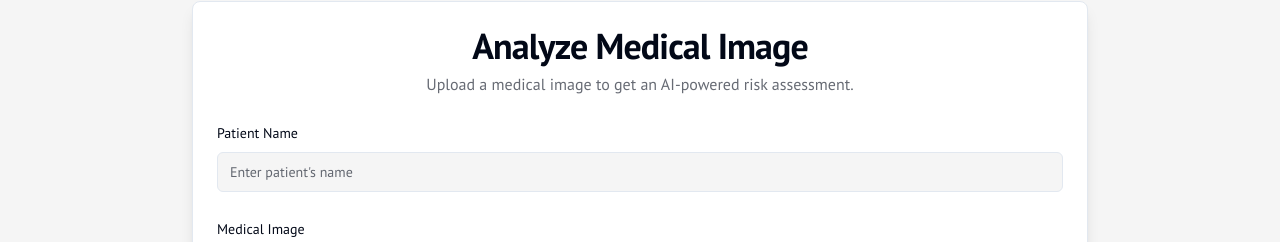
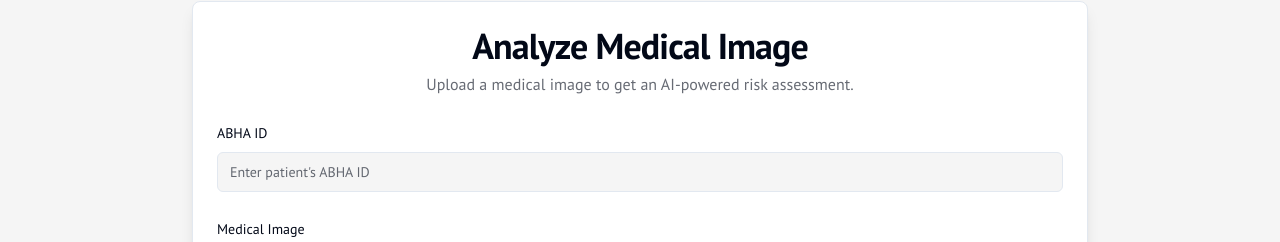
Before and after one commit to Kuber2209/sixai_octadetect, a Next.js app: page / in a window 1280 px wide. Shown: the part 668-910 px from the top of the page. Built offline with nearby package versions, Linux system fonts and the light colour scheme.

Commit message:
change the patient's name to ABHA ID (_for element <Primitive.label>_)

```diff
--- a/src/components/analysis-form.tsx
+++ b/src/components/analysis-form.tsx
@@ -24,7 +24,7 @@ const MAX_FILE_SIZE = 5000000; // 5MB
 const ACCEPTED_IMAGE_TYPES = ["image/jpeg", "image/png", "image/webp"];
 
 const formSchema = z.object({
-  patientName: z.string().min(2, { message: "Name must be at least 2 characters." }),
+  patientName: z.string().min(2, { message: "ID must be at least 2 characters." }),
   image: z
     .instanceof(File, { message: "An image is required." })
     .refine(
@@ -89,9 +89,9 @@ export function AnalysisForm() {
             name="patientName"
             render={({ field }) => (
               <FormItem>
-                <FormLabel>Patient Name</FormLabel>
+                <FormLabel>ABHA ID</FormLabel>
                 <FormControl>
-                  <Input placeholder="Enter patient's name" {...field} />
+                  <Input placeholder="Enter patient's ABHA ID" {...field} />
                 </FormControl>
                 <FormMessage />
               </FormItem>
```
